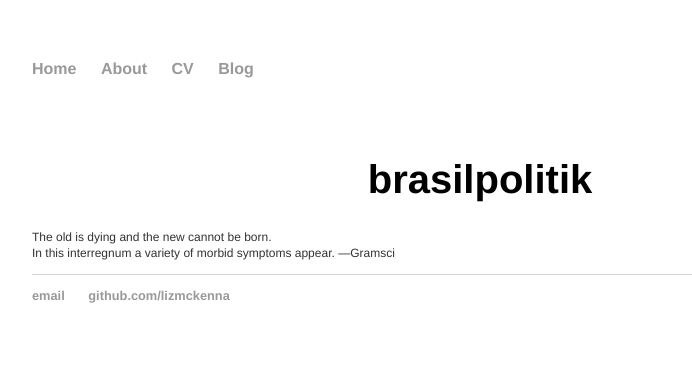
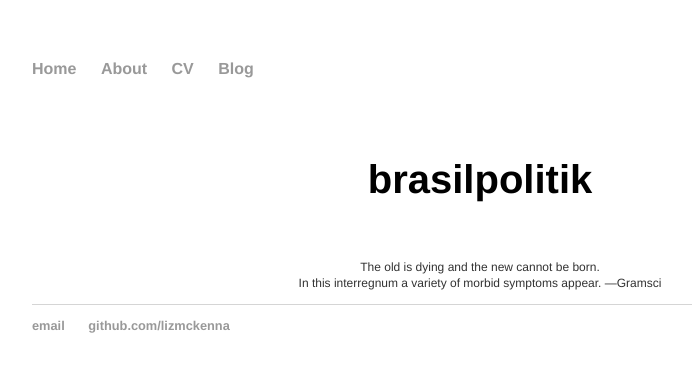
Before and after one commit to lizmckenna/elizabethmckenna.org, a Jekyll site: the page built from index.html, in a window 1280 px wide. Shown: the top 372 px of the page, without its empty margins (160-852 px from the left). Built offline with Jekyll 4.4.1, drawn with Linux system fonts in a browser that asks for light colours.

Commit message:
Update index.html

```diff
--- a/index.html
+++ b/index.html
@@ -7,7 +7,10 @@ title: brasilpolitik
 <div class="blurb">
 	<center>
 	<h1>brasilpolitik</h1>
-	</center>
+		<br>
+		<font color="grey">
 	<p>The old is dying and the new cannot be born.<br>
 		In this interregnum a variety of morbid symptoms appear. —Gramsci</p>
+		</font>
+	</center>
 </div><!-- /.blurb -->
```
